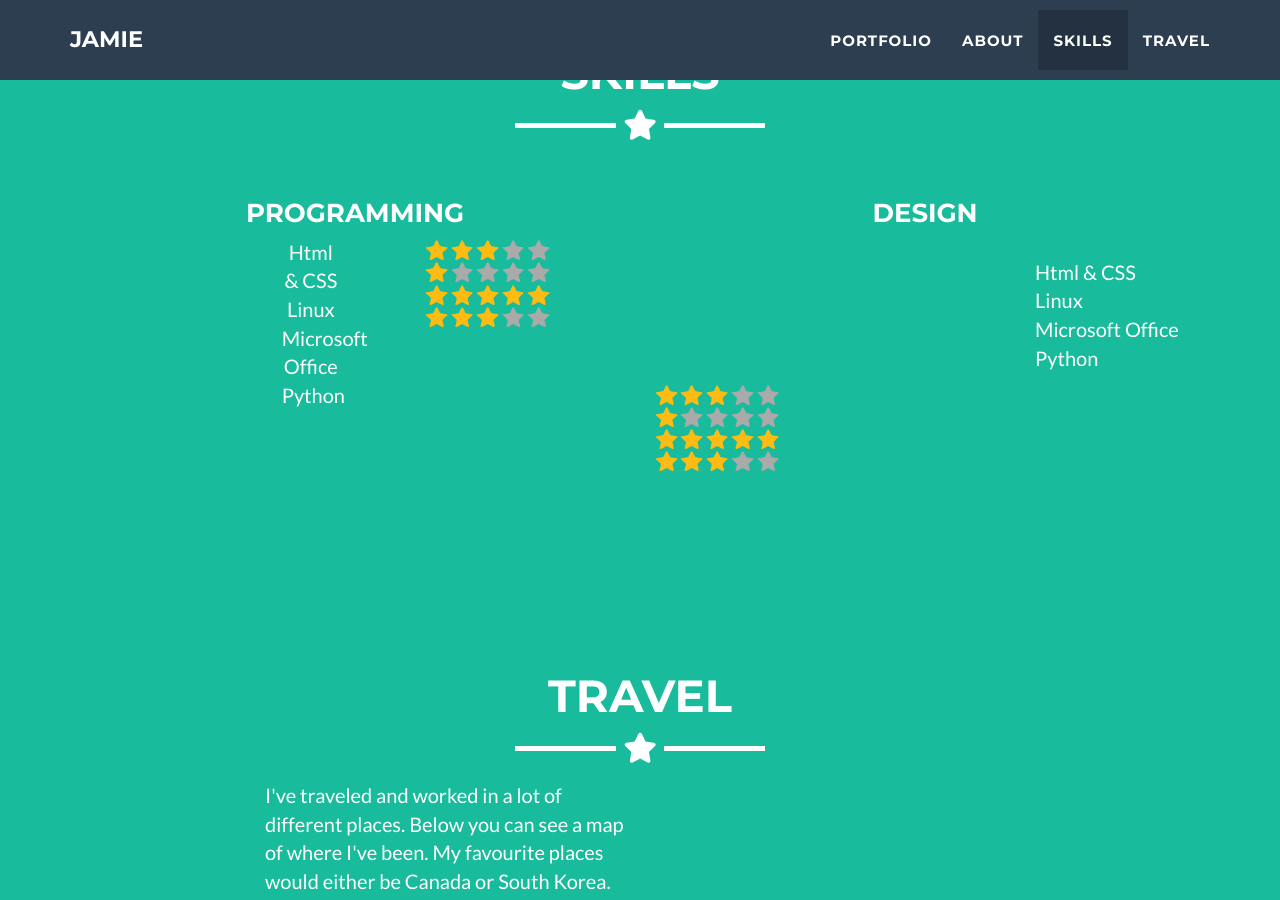
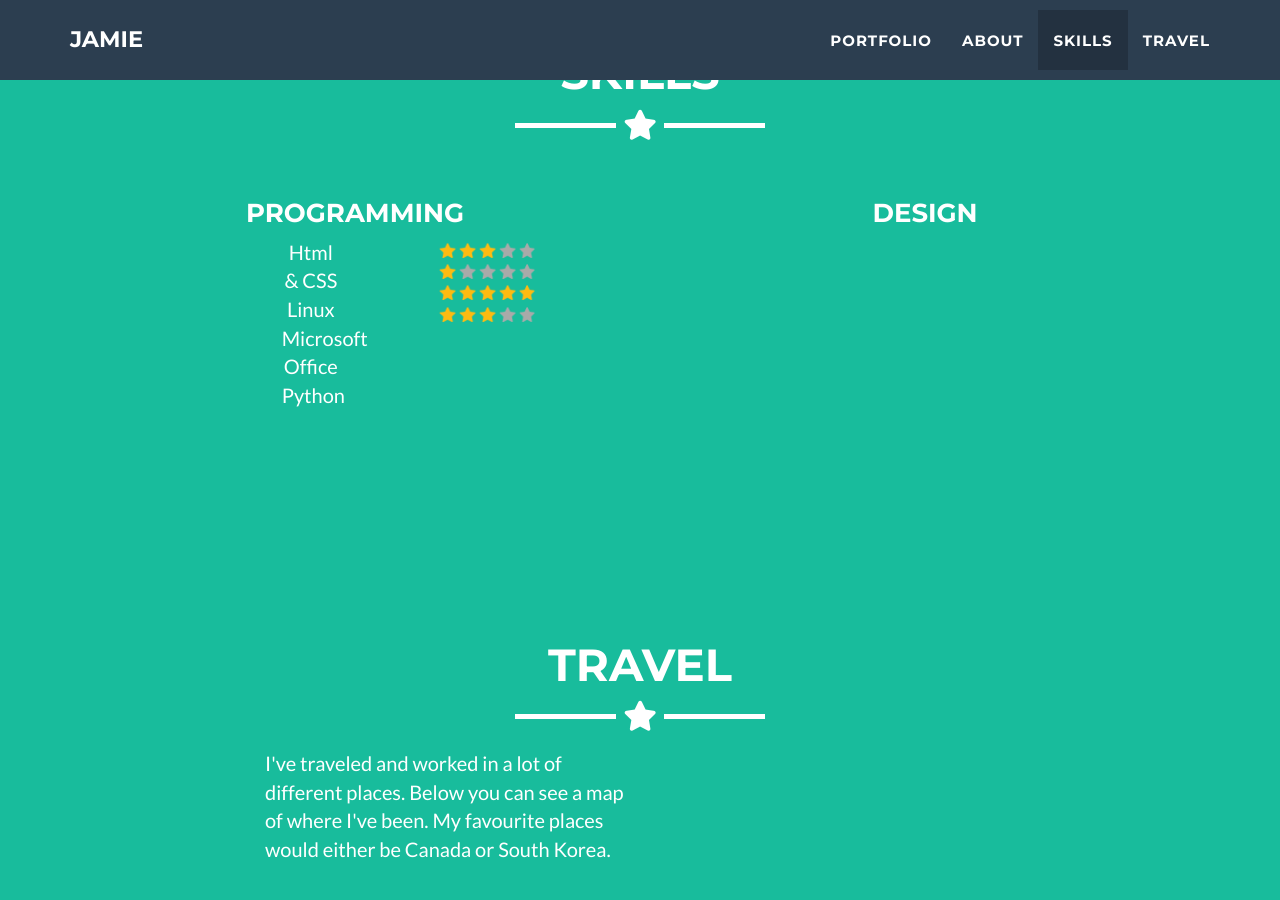
Before and after one commit to jamiedumayne/jamiedumayne.github.io, a Jekyll site: the page built from _posts/2014-07-18-project-1.markdown, in a window 1280 px wide and 900 px high, scrolled down 2329 px. Built offline with Jekyll 4.4.1, drawn with Linux system fonts in a browser that asks for light colours.

Commit message:
Update skills.html

```diff
--- a/_includes/skills.html
+++ b/_includes/skills.html
@@ -19,69 +19,35 @@
           </div>
 
           <div class="col-lg-6 col-xs-4">
-            <img src=img/star_full.png alt="Gold star" height="20">
-            <img src=img/star_full.png alt="Gold star" height="20">
-            <img src=img/star_full.png alt="Gold star" height="20">
-            <img src=img/star_empty.png alt="Gold star" height="20">
-            <img src=img/star_empty.png alt="Gold star" height="20"><br>
+            <img src=img/star_full.png alt="Gold star" height="15">
+            <img src=img/star_full.png alt="Gold star" height="15">
+            <img src=img/star_full.png alt="Gold star" height="15">
+            <img src=img/star_empty.png alt="Gold star" height="15">
+            <img src=img/star_empty.png alt="Gold star" height="15"><br>
 
-            <img src=img/star_full.png alt="Gold star" height="20">
-            <img src=img/star_empty.png alt="Gold star" height="20">
-            <img src=img/star_empty.png alt="Gold star" height="20">
-            <img src=img/star_empty.png alt="Gold star" height="20">
-            <img src=img/star_empty.png alt="Gold star" height="20"><br>
+            <img src=img/star_full.png alt="Gold star" height="15">
+            <img src=img/star_empty.png alt="Gold star" height="15">
+            <img src=img/star_empty.png alt="Gold star" height="15">
+            <img src=img/star_empty.png alt="Gold star" height="15">
+            <img src=img/star_empty.png alt="Gold star" height="15"><br>
 
-            <img src=img/star_full.png alt="Gold star" height="20">
-            <img src=img/star_full.png alt="Gold star" height="20">
-            <img src=img/star_full.png alt="Gold star" height="20">
-            <img src=img/star_full.png alt="Gold star" height="20">
-            <img src=img/star_full.png alt="Gold star" height="20"><br>
+            <img src=img/star_full.png alt="Gold star" height="15">
+            <img src=img/star_full.png alt="Gold star" height="15">
+            <img src=img/star_full.png alt="Gold star" height="15">
+            <img src=img/star_full.png alt="Gold star" height="15">
+            <img src=img/star_full.png alt="Gold star" height="15"><br>
 
-            <img src=img/star_full.png alt="Gold star" height="20">
-            <img src=img/star_full.png alt="Gold star" height="20">
-            <img src=img/star_full.png alt="Gold star" height="20">
-            <img src=img/star_empty.png alt="Gold star" height="20">
-            <img src=img/star_empty.png alt="Gold star" height="20">
+            <img src=img/star_full.png alt="Gold star" height="15">
+            <img src=img/star_full.png alt="Gold star" height="15">
+            <img src=img/star_full.png alt="Gold star" height="15">
+            <img src=img/star_empty.png alt="Gold star" height="15">
+            <img src=img/star_empty.png alt="Gold star" height="15">
           </div>
         </div>
       </div>
       <div class="float-child">
         <h3>Design</h3>
       </div>
-      <div class="col-lg-4 col-xs-2"></div>
-          <div class="col-lg-2 col-xs-4">
-            <p>Html &amp; CSS <br>
-              Linux <br>
-              Microsoft Office <br>
-              Python </p>
-          </div>
-
-          <div class="col-lg-6 col-xs-4">
-            <img src=img/star_full.png alt="Gold star" height="20">
-            <img src=img/star_full.png alt="Gold star" height="20">
-            <img src=img/star_full.png alt="Gold star" height="20">
-            <img src=img/star_empty.png alt="Gold star" height="20">
-            <img src=img/star_empty.png alt="Gold star" height="20"><br>
-
-            <img src=img/star_full.png alt="Gold star" height="20">
-            <img src=img/star_empty.png alt="Gold star" height="20">
-            <img src=img/star_empty.png alt="Gold star" height="20">
-            <img src=img/star_empty.png alt="Gold star" height="20">
-            <img src=img/star_empty.png alt="Gold star" height="20"><br>
-
-            <img src=img/star_full.png alt="Gold star" height="20">
-            <img src=img/star_full.png alt="Gold star" height="20">
-            <img src=img/star_full.png alt="Gold star" height="20">
-            <img src=img/star_full.png alt="Gold star" height="20">
-            <img src=img/star_full.png alt="Gold star" height="20"><br>
-
-            <img src=img/star_full.png alt="Gold star" height="20">
-            <img src=img/star_full.png alt="Gold star" height="20">
-            <img src=img/star_full.png alt="Gold star" height="20">
-            <img src=img/star_empty.png alt="Gold star" height="20">
-            <img src=img/star_empty.png alt="Gold star" height="20">
-          </div>
-        </div>
     </div>
   </div>
 </section>
```
